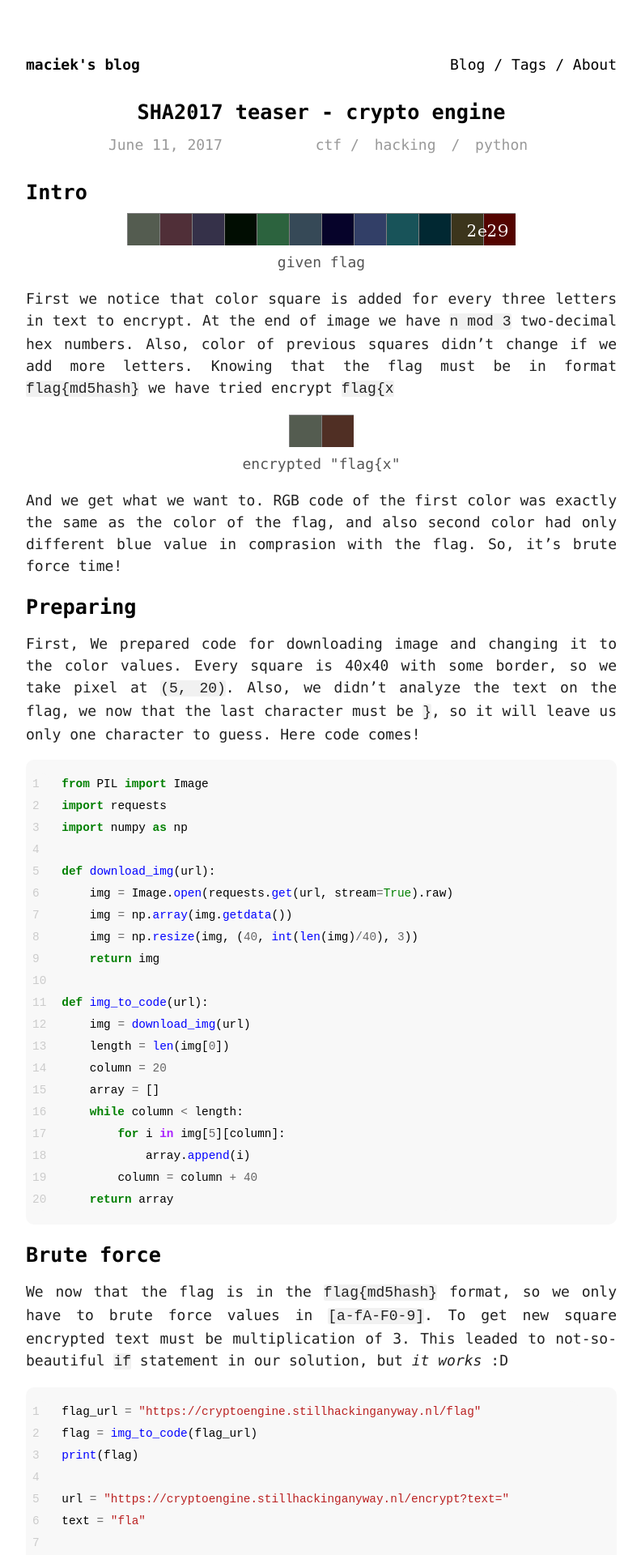
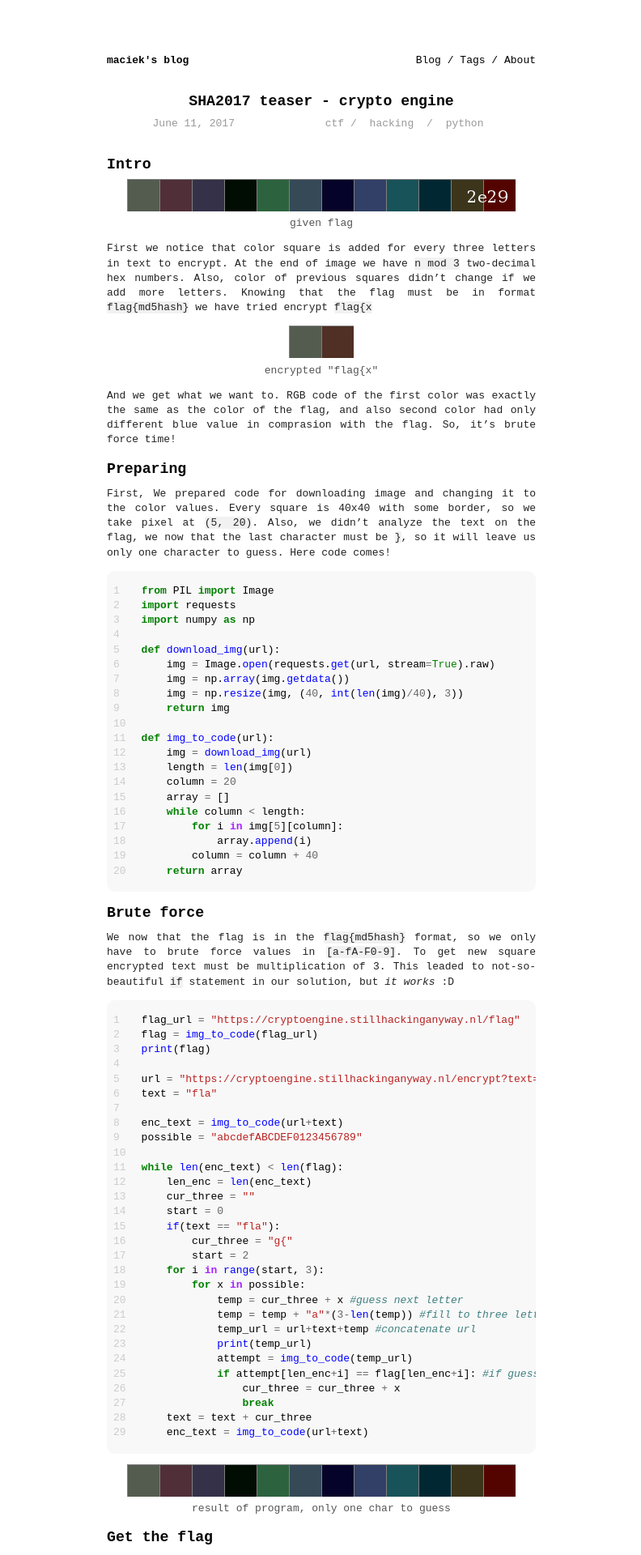
Before and after one commit to maciejspychala/maciejspychala.github.io, a Jekyll site: the page built from _posts/2017-06-11-sha256-teaser-crypto-engine-writeup.markdown, in a window 1280 px wide. Shown: the top 1920 px of the page at 81% size, without its empty margins (243-1035 px from the left). Built offline with Jekyll 4.4.1, drawn with Linux system fonts in a browser that asks for light colours.

Commit message:
style update

```diff
--- a/_sass/utils/_base.scss
+++ b/_sass/utils/_base.scss
@@ -1,7 +1,7 @@
 html {
     font-size: $font-base-size;
     overflow-y: scroll;
-    line-height: 1.5rem;
+    line-height: 1.4rem;
 }
 
 article p {
@@ -77,7 +77,7 @@ figure {
 }
 
 body {
-    font-family: Inconsolata, Consolas, "Liberation Mono", Menlo, Courier, monospace;
+    font-family: monospace;
     width: 100%;
     max-width: $page-max-width;
     margin: 0 auto;
@@ -104,10 +104,6 @@ a {
     }
 }
 
-pre code {
-    font-size: 0.8rem;
-}
-
 p {
     color: #222;
 }
--- a/_sass/utils/_variables.scss
+++ b/_sass/utils/_variables.scss
@@ -1,2 +1,2 @@
-$page-max-width: 750px;
-$font-base-size: 18px;
+$page-max-width: 550px;
+$font-base-size: 13px;
```
